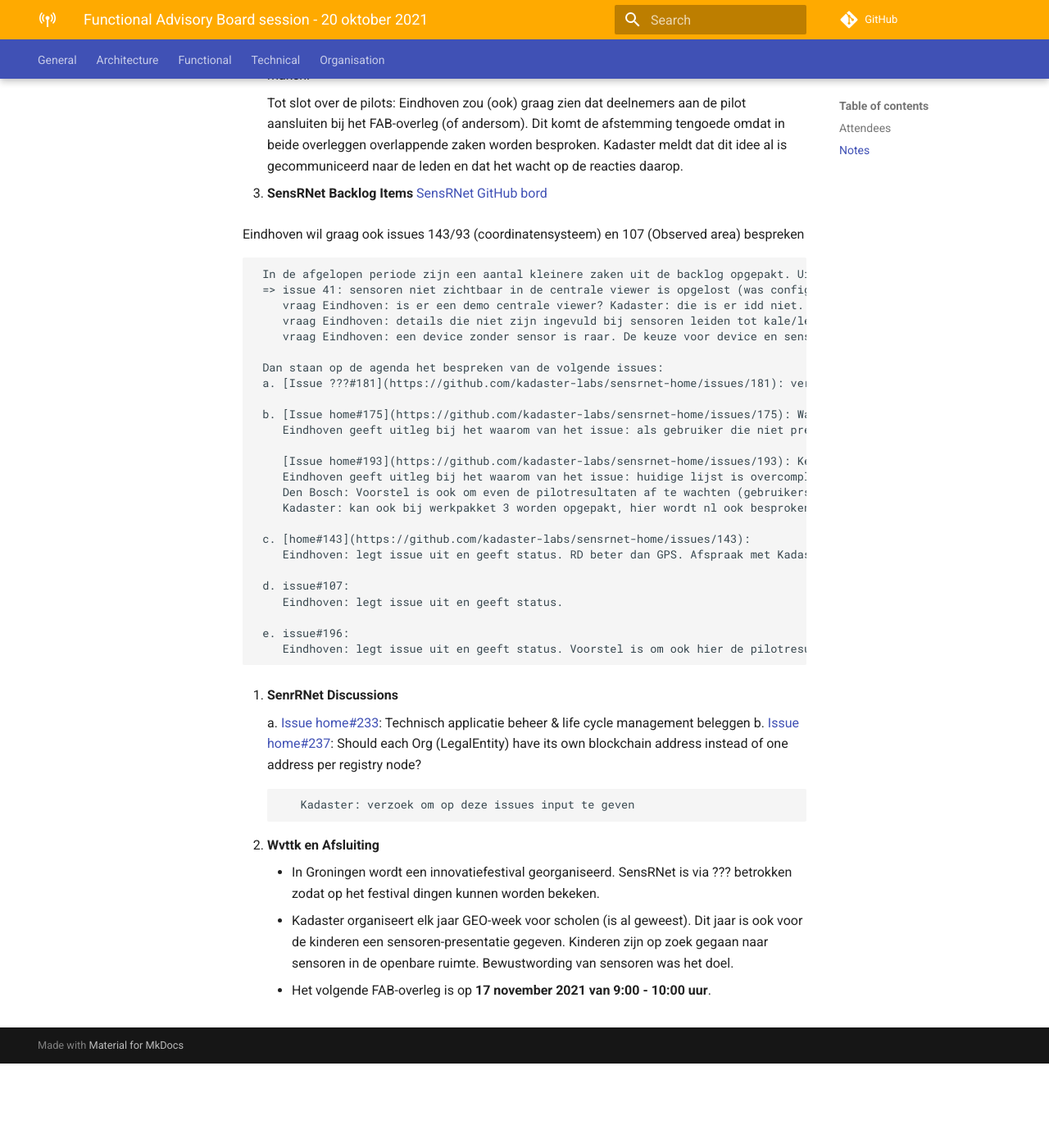
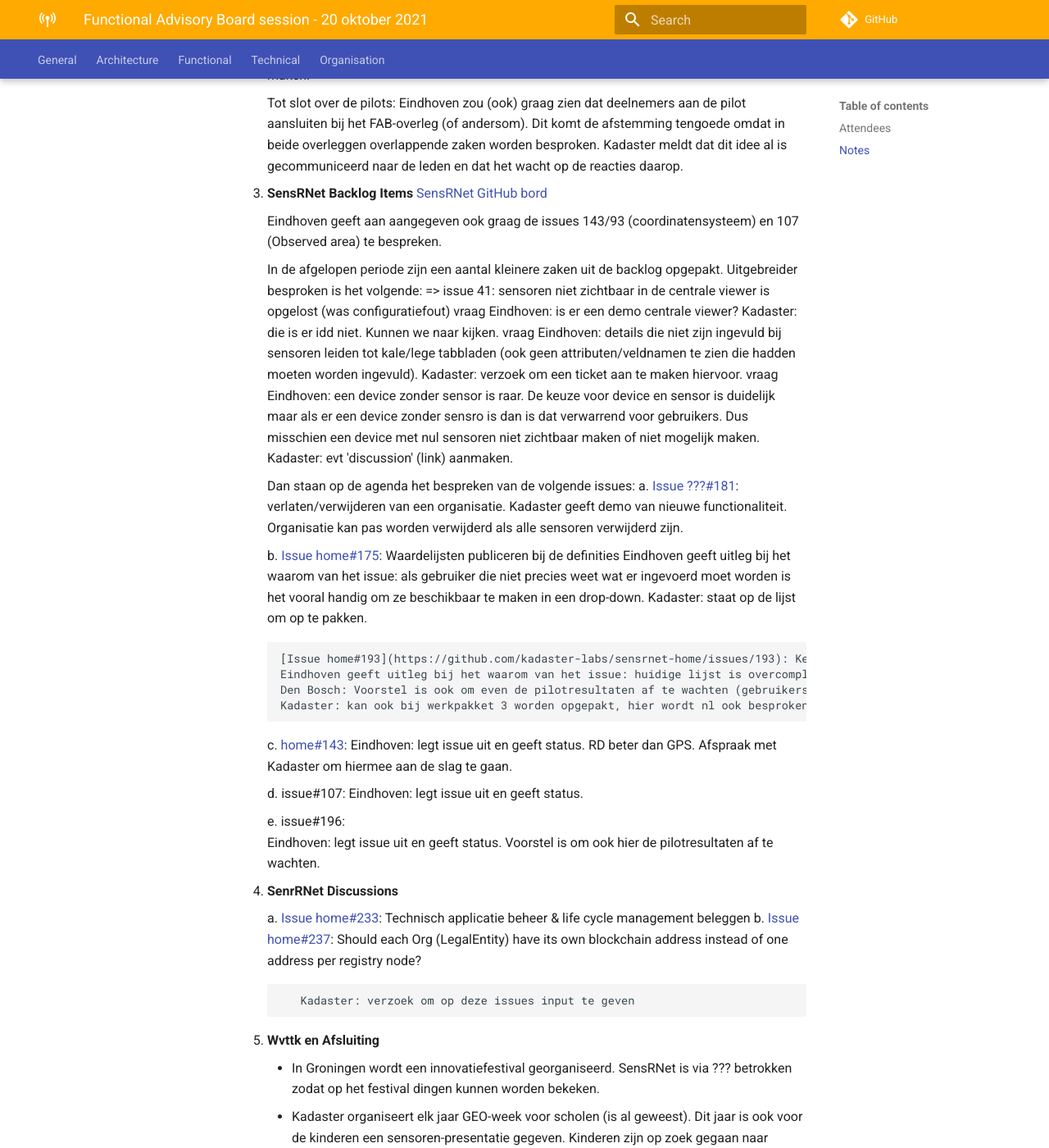
Before and after one commit to kadaster-labs/sensrnet-home, an MkDocs documentation site: the page built from docs/notes/2021-10-20-FAB-notes.md, in a window 1280 px wide and 1400 px high, scrolled down 1351 px. Shown: the whole window at 82% size. Built offline with MkDocs 1.6.1 and Material for MkDocs 9.7.7, drawn with Linux system fonts in a browser that asks for light colours; comment, search, counter and statistics services are not loaded; before the commit the page ends 2648 px from its top, so only the background shows below that; some of the changed text lies outside the part shown.

Commit message:
Update 2021-10-20-FAB-notes.md

```diff
--- a/docs/notes/2021-10-20-FAB-notes.md
+++ b/docs/notes/2021-10-20-FAB-notes.md
@@ -24,7 +24,7 @@
 
 1. **Opening, mededelingen en agenda**
 
-     Kadaster: Vorige week, op 12 oktober 2021, heeft een digitaal bedrijfsbezoek plaatsgevonden ('bij' Kadaster) van de RIjksdienst voor Ondernemend Nederland (RVO) in het kader van de verstrekte subsidie voor SensRNet. Het 'bezoek' verliep in goed sfeer en men is onder de indruk van hetgeen dit project tot nu toe heeft bereikt!
+     Kadaster: Vorige week, op 12 oktober 2021, heeft een digitaal bedrijfsbezoek plaatsgevonden ('bij' Kadaster) van de Rijksdienst voor Ondernemend Nederland [(RVO)](https://www.rvo.nl/) in het kader van de verstrekte subsidie voor SensRNet. Het 'bezoek' verliep in goed sfeer en men is onder de indruk van hetgeen dit project tot nu toe heeft bereikt!
 
 2. **Nieuws m.b.t. de pilots** => [SensRNet Pilot Page](https://kadaster-labs.github.io/sensrnet-home/Pilots/)
 
@@ -39,7 +39,7 @@
 
 3. **SensRNet Backlog Items** [SensRNet GitHub bord](https://github.com/orgs/kadaster-labs/projects/1)
 
-   Eindhoven wil graag ook issues 143/93 (coordinatensysteem) en 107 (Observed area) bespreken
+     Eindhoven geeft aan aangegeven ook graag de issues 143/93 (coordinatensysteem) en 107 (Observed area) te bespreken.
 
      In de afgelopen periode zijn een aantal kleinere zaken uit de backlog opgepakt. Uitgebreider besproken is het volgende:
      => issue 41: sensoren niet zichtbaar in de centrale viewer is opgelost (was configuratiefout)
```
